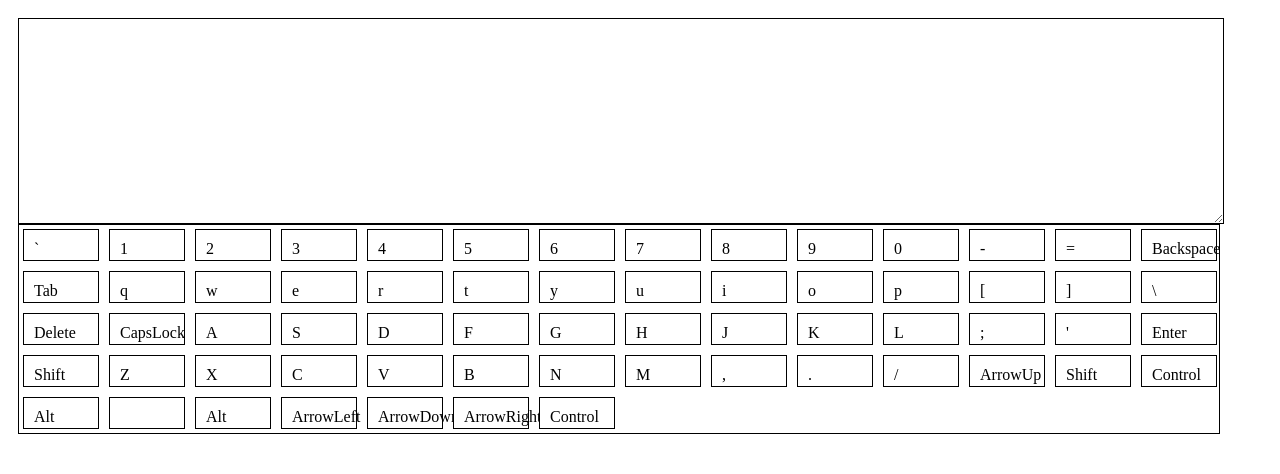
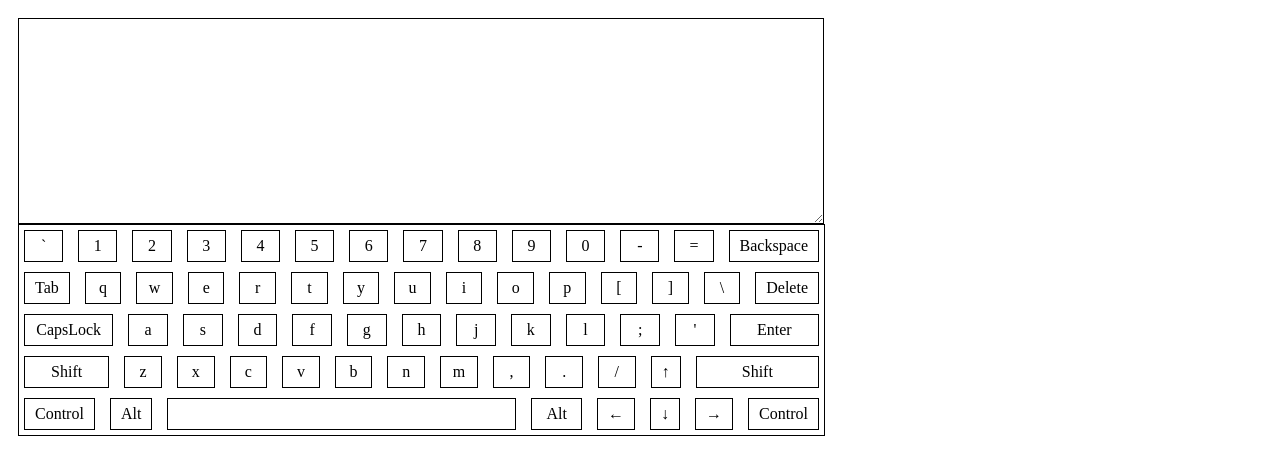
Before and after one commit to VOLSVIK/virtual-keyboard, a plain HTML site: page index.html in a window 1280 px wide. Drawn offline with Linux system fonts and the light colour scheme.

Commit message:
fix: correct keyboard model files style.css, script.js

```diff
--- a/script.js
+++ b/script.js
@@ -2,32 +2,52 @@
 ['Digit3', '3', '3'],['Digit4', '4', '4'],['Digit5', '5', '5'],
 ['Digit6', '6', '6'],['Digit7', '7', '7'],['Digit8', '8', '8'],
 ['Digit9', '9', '9'],['Digit0', '0', '0'],['Minus', '-', '-'],
-['Equal', '=', '='],['Backspace', 'Backspace', '', '', ''],
-['Tab', 'Tab', 'TAB'],['KeyQ', 'q', 'Q'],['KeyW', 'w', 'W'],
+['Equal', '=', '='],['Backspace', 'Backspace', 'Backspace', 'Backspace', 'Backspace'],
+['Tab', 'Tab', 'Tab'],['KeyQ', 'q', 'Q'],['KeyW', 'w', 'W'],
 ['KeyE', 'e', 'E'],['KeyR', 'r', 'R'],['KeyT', 't', 'T'],
 ['KeyY', 'y', 'Y'],['KeyU', 'u', 'U'],['KeyI', 'i', 'I'],
 ['KeyO', 'o', 'O'],['KeyP', 'p', 'P'],['BracketLeft', '[', '['],
-['BracketRight', ']', ']'],['Backslash', '\\', '\\'],['Delete', 'Delete', 'DELETE'],
-['CapsLock', 'CapsLock', 'CAPSLOCK'],['KeyA', 'A', 'A'],['KeyS', 'S', 'S'],
-['KeyD', 'D', 'D'],['KeyF', 'F', 'F'],['KeyG', 'G', 'G'],['KeyH', 'H', 'H'],
-['KeyJ', 'J', 'J'],['KeyK', 'K', 'K'],['KeyL', 'L', 'L'],
-['Semicolon', ';', ';'],['Quote', "'", "'"],['Enter', 'Enter', 'ENTER'],
-['ShiftLeft', 'Shift', 'SHIFT'],['KeyZ', 'Z', 'Z'],['KeyX', 'X', 'X'],
-['KeyC', 'C', 'C'],['KeyV', 'V', 'V'], ['KeyB', 'B', 'B'],
-['KeyN', 'N', 'N'],['KeyM', 'M', 'M'],['Comma', ',', ','],['Period', '.', '.'],
-['Slash', '/', '/'],['ArrowUp', 'ArrowUp', 'ARROWUP'],
-['ShiftRight', 'Shift', 'SHIFT'],['ControlLeft', 'Control', 'CONTROL'],
-['AltLeft', 'Alt', 'ALT'],['Space', ' ', ' '], ['AltRight', 'Alt', 'ALT'],
-['ArrowLeft', 'ArrowLeft', 'ARROWLEFT'],['ArrowDown', 'ArrowDown', 'ARROWDOWN'],
-['ArrowRight', 'ArrowRight', 'ARROWRIGHT'],['ControlRight', 'Control', 'Control']];
+['BracketRight', ']', ']'],['Backslash', '\\', '\\'],['Delete', 'Delete', 'Delete'],
+['CapsLock', 'CapsLock', 'CapsLock'],['KeyA', 'a', 'A'],['KeyS', 's', 'S'],
+['KeyD', 'd', 'D'],['KeyF', 'f', 'F'],['KeyG', 'g', 'G'],['KeyH', 'h', 'H'],
+['KeyJ', 'j', 'J'],['KeyK', 'k', 'K'],['KeyL', 'l', 'L'],
+['Semicolon', ';', ';'],['Quote', "'", "'"],['Enter', 'Enter', 'Enter'],
+['ShiftLeft', 'Shift', 'Shift'],['KeyZ', 'z', 'Z'],['KeyX', 'x', 'X'],
+['KeyC', 'c', 'C'],['KeyV', 'v', 'V'], ['KeyB', 'b', 'B'],
+['KeyN', 'n', 'N'],['KeyM', 'm', 'M'],['Comma', ',', ','],['Period', '.', '.'],
+['Slash', '/', '/'],['ArrowUp', '&uarr;', '&uarr;'],
+['ShiftRight', 'Shift', 'Shift'],['ControlLeft', 'Control', 'Control'],
+['AltLeft', 'Alt', 'Alt'],['Space', ' ', ' '], ['AltRight', 'Alt', 'Alt'],
+['ArrowLeft', '&larr;', '&larr;'],['ArrowDown', '&darr;', '&darr;'],
+['ArrowRight', '&rarr;', '&rarr;'],['ControlRight', 'Control', 'Control']]
 
-document.querySelector('body').innerHTML = '<textarea class="display" id="story" rows="5" cols="30"></textarea><div class="displ"></div>';
-function start() {
 let keyNode = ''
-for (let i = 0; i < dataKey.length; i++) {
-  console.log(dataKey[i][0])
-  keyNode += '<div class="knop" data="' + dataKey[i][0] + '">' + dataKey[i][1] + '</div>';
+keyNode = '<textarea class="display" id="story" rows="5" cols="30"></textarea><div class="keyboardModel"></div>';
+document.querySelector('body').innerHTML = keyNode
+keyNode = '<div class="keyboardRow01"></div><div class="keyboardRow02"></div><div class="keyboardRow03"></div><div class="keyboardRow04"></div><div class="keyboardRow05"></div>'
+document.querySelector('.keyboardModel').innerHTML = keyNode
+keyNode = ''
+for (let i = 0; i < 14; i++) {
+  keyNode += '<div class="keyModel" data="' + dataKey[i][0] + '">' + dataKey[i][1] + '</div>';
 }
-document.querySelector('.displ').innerHTML = keyNode;
+document.querySelector('.keyboardRow01').innerHTML = keyNode;
+keyNode = ''
+for (let i = 14; i < 29; i++) {
+  keyNode += '<div class="keyModel" data="' + dataKey[i][0] + '">' + dataKey[i][1] + '</div>';
 }
-start()
+document.querySelector('.keyboardRow02').innerHTML = keyNode;
+keyNode = ''
+for (let i = 29; i < 42; i++) {
+  keyNode += '<div class="keyModel" data="' + dataKey[i][0] + '">' + dataKey[i][1] + '</div>';
+}
+document.querySelector('.keyboardRow03').innerHTML = keyNode;
+keyNode = ''
+for (let i = 42; i < 55; i++) {
+  keyNode += '<div class="keyModel" data="' + dataKey[i][0] + '">' + dataKey[i][1] + '</div>';
+}
+document.querySelector('.keyboardRow04').innerHTML = keyNode;
+keyNode = ''
+for (let i = 55; i < 63; i++) {
+  keyNode += '<div class="keyModel" data="' + dataKey[i][0] + '">' + dataKey[i][1] + '</div>';
+}
+document.querySelector('.keyboardRow05').innerHTML = keyNode;
--- a/style.css
+++ b/style.css
@@ -7,48 +7,73 @@ body {
 }
 
 .display {
-  width: 1200px;
+  width: 800px;
   height: 200px;
   border: 1px solid #000;
   overflow: auto;
 }
-/* .displ {
-  display: flex;
-  flex-direction: row;
-  justify-content: left;
-  align-items: flex-start;
-  width: 400px;
-  height: 100px;
-  border: 1px solid #000;
-  overflow: auto;
-} */
 
-.displ {
-  display: grid;
-  /* grid-template-areas: "fC1 fC2 fC3 fC4 fC5 fC6 fc7 fC8 fC9 fC10 fc11 fC12 fC13 fC13"
-  "fC15 fC16 fC17 fC18 fC19 fC20 fc21 fC22 fC23 fC24 fc25 fC26 fC27 fC28"
-  "fC30 fC30 fC31 fC32 fC33 fC34 fc35 fC36 fC37 fC38 fc39 fC40 fC42 fc42"
-  "fC43 fC43 fC44 fC45 fC46 fC47 fc48 fC49 fC50 fC51 fc52 fC53 fC54 fC54"
-  "fC55 fC56 fC57 fC58 fC58 fC58 fc58 fC58 fC58 fC59 fc60 fC61 fC62 fC63"; */
-  grid-template-columns: repeat(14, 84px);
-  align-content: space-between;
-  gap: 2px 2px;
-  /* gap: 27px 64px; */
-  /* width: 81.38%; */
-  margin: 0px 0px 0px 0px;
-  /* transition: 1.4s; */
-  /* height: 281px; */
-  width: 1200px;
-  /* height: 40px; */
+.keyboardModel {
+  width: 805px;
   border: 1px solid #000;
 }
 
-.knop {
+.keyboardRow01 {
+  display: grid;
+  grid-template-columns: 1fr 1fr 1fr 1fr 1fr 1fr 1fr 1fr 1fr 1fr 1fr 1fr 1fr 2fr;
+  align-content: space-between;
+  gap: 5px 5px;
+  margin: 0px 0px 0px 0px;
+  width: 805px;
+}
+
+.keyboardRow02 {
+  display: grid;
+  grid-template-columns: 1fr 1fr 1fr 1fr 1fr 1fr 1fr 1fr 1fr 1fr 1fr 1fr 1fr 1fr 1fr;
+  align-content: space-between;
+  gap: 5px 5px;
+  margin: 0px 0px 0px 0px;
+  width: 805px;
+}
+
+.keyboardRow03 {
+  display: grid;
+  grid-template-columns: 2fr 1fr 1fr 1fr 1fr 1fr 1fr 1fr 1fr 1fr 1fr 1fr 2fr;
+  align-content: space-between;
+  gap: 5px 5px;
+  margin: 0px 0px 0px 0px;
+  width: 805px;
+}
+
+.keyboardRow04 {
+  display: grid;
+  grid-template-columns: 2fr 1fr 1fr 1fr 1fr 1fr 1fr 1fr 1fr 1fr 1fr 0.7fr 2.8fr;
+  align-content: space-between;
+  gap: 5px 5px;
+  margin: 0px 0px 0px 0px;
+  width: 805px;
+}
+
+.keyboardRow05 {
+  display: grid;
+  grid-template-columns: 1fr 1fr 10fr 1.7fr 1fr 1fr 1fr 1fr;
+  align-content: space-between;
+  gap: 5px 5px;
+  margin: 0px 0px 0px 0px;
+  width: 805px;
+}
+
+.keyModel {
+  display: flex;
+  /* flex-direction: row; */
+  justify-content: center;
+  align-items: center;
   /* width: 100%; */
   height: 10px;
   background: #FFFFFF;
   border: 1px solid #000;
   /* margin: 0px 0px 0px 0px; */
-  margin: 4px;
+  cursor: pointer;
+  margin: 5px;
   padding: 10px;
 }
```
